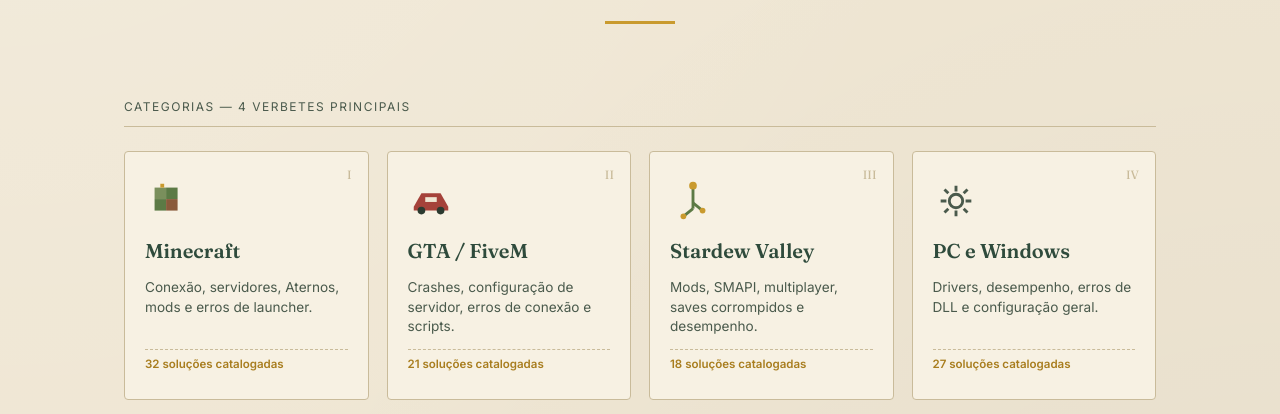
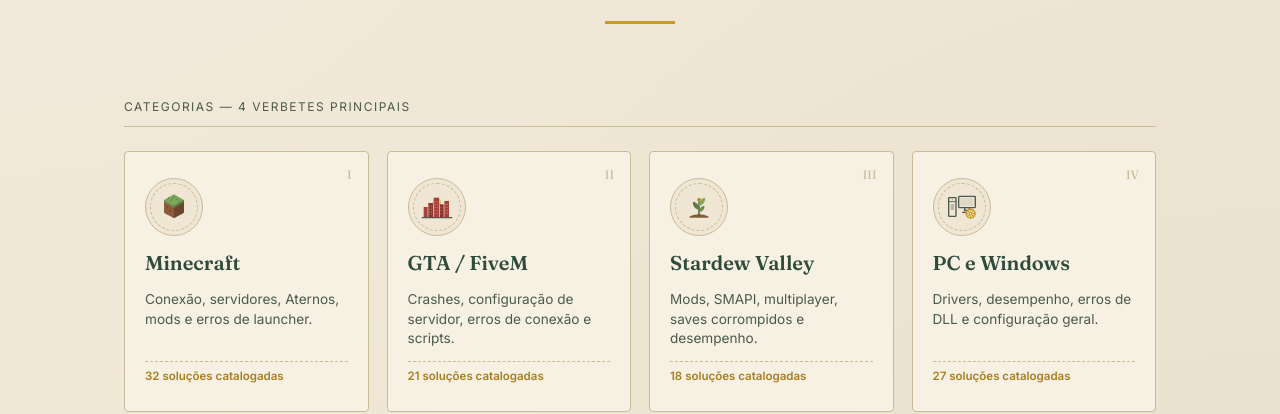
Before and after one commit to gabrielchcattaneo10-droid/sitebase, a plain HTML site: page index.html in a window 1280 px wide. Shown: the part 395-809 px from the top of the page. Drawn offline with Linux system fonts and the light colour scheme.

Commit message:
Refactor index.html structure and styles

```diff
--- a/index.html
+++ b/index.html
@@ -208,9 +208,31 @@
     font-size: 0.75em;
     color: var(--line);
   }
+  .icon-badge{
+    width: 58px;
+    height: 58px;
+    border-radius: 50%;
+    background: var(--paper);
+    border: 1.5px solid var(--line);
+    display:flex;
+    align-items:center;
+    justify-content:center;
+    position:relative;
+    flex-shrink:0;
+  }
+  .icon-badge::before{
+    content:"";
+    position:absolute;
+    inset: 4px;
+    border-radius: 50%;
+    border: 1px dashed var(--line);
+  }
+  .entry:hover .icon-badge{ border-color: var(--gold); }
   .icon{
-    width: 46px;
-    height: 46px;
+    width: 32px;
+    height: 32px;
+    position:relative;
+    z-index:1;
   }
   .entry h3{
     font-family:'Fraunces', serif;
@@ -316,13 +338,26 @@
 
     <a class="entry" href="#">
       <span class="num">I</span>
+      <div class="icon-badge">
       <svg class="icon" viewBox="0 0 48 48" fill="none">
-        <rect x="10" y="10" width="12" height="12" fill="#7a8f5c"/>
-        <rect x="22" y="10" width="12" height="12" fill="#5c7a45"/>
-        <rect x="10" y="22" width="12" height="12" fill="#5c7a45"/>
-        <rect x="22" y="22" width="12" height="12" fill="#8a5a3b"/>
-        <rect x="16" y="6" width="4" height="4" fill="#c99a2e"/>
+        <!-- cubo de grama isométrico, textura autoral (não é a textura oficial do jogo) -->
+        <path d="M24 5 L39 13.5 L24 22 L9 13.5 Z" fill="#7fa85c"/>
+        <path d="M9 13.5 L24 22 L24 41 L9 32.5 Z" fill="#8a5a3b"/>
+        <path d="M39 13.5 L24 22 L24 41 L39 32.5 Z" fill="#6e4630"/>
+        <!-- textura do topo: tufos de grama, padrão próprio -->
+        <path d="M15 12 L16.5 9.5 M19 14.5 L20.5 12 M23 11 L24.5 8.5 M27 13.5 L28.5 11 M31 15.5 L32.5 13" stroke="#5c7a45" stroke-width="1.3" stroke-linecap="round"/>
+        <!-- faixa de grama nas laterais, acima da terra -->
+        <path d="M9 13.5 L24 22 L24 25.5 L9 17 Z" fill="#6e8f4d"/>
+        <path d="M39 13.5 L24 22 L24 25.5 L39 17 Z" fill="#5c7a45"/>
+        <!-- pontos na terra, textura própria -->
+        <circle cx="14" cy="24" r="0.9" fill="#5c4028"/>
+        <circle cx="18" cy="29" r="0.9" fill="#5c4028"/>
+        <circle cx="13" cy="34" r="0.9" fill="#5c4028"/>
+        <circle cx="34" cy="24" r="0.9" fill="#4a3520"/>
+        <circle cx="30" cy="29" r="0.9" fill="#4a3520"/>
+        <circle cx="35" cy="34" r="0.9" fill="#4a3520"/>
       </svg>
+      </div>
       <h3>Minecraft</h3>
       <p>Conexão, servidores, Aternos, mods e erros de launcher.</p>
       <span class="count">32 soluções catalogadas</span>
@@ -330,12 +365,22 @@
 
     <a class="entry" href="#">
       <span class="num">II</span>
+      <div class="icon-badge">
       <svg class="icon" viewBox="0 0 48 48" fill="none">
-        <path d="M6 30 L14 16 L34 16 L42 30 L42 34 L6 34 Z" fill="#a5423a"/>
-        <circle cx="14" cy="34" r="4" fill="#2b3a2f"/>
-        <circle cx="34" cy="34" r="4" fill="#2b3a2f"/>
-        <rect x="18" y="20" width="12" height="5" fill="#efe6d3"/>
+        <!-- sol/lua baixo no horizonte -->
+        <circle cx="24" cy="16" r="6" fill="#c99a2e" opacity="0.55"/>
+        <!-- skyline, alturas variadas -->
+        <rect x="4" y="24" width="6" height="16" fill="#a5423a"/>
+        <rect x="11" y="18" width="7" height="22" fill="#8a342d"/>
+        <rect x="19" y="10" width="8" height="30" fill="#a5423a"/>
+        <rect x="28" y="20" width="6" height="20" fill="#8a342d"/>
+        <rect x="35" y="15" width="7" height="25" fill="#a5423a"/>
+        <!-- janelas, textura própria -->
+        <path d="M13 22 L13 36 M16 22 L16 36 M21 15 L21 35 M24.5 15 L24.5 35 M30 24 L30 36 M37 19 L37 36 M40 19 L40 36" stroke="#efe6d3" stroke-width="0.8" stroke-dasharray="2 2.4" opacity="0.7"/>
+        <!-- base/rua -->
+        <line x1="2" y1="40" x2="46" y2="40" stroke="#4a5a4c" stroke-width="2" stroke-linecap="round"/>
       </svg>
+      </div>
       <h3>GTA / FiveM</h3>
       <p>Crashes, configuração de servidor, erros de conexão e scripts.</p>
       <span class="count">21 soluções catalogadas</span>
@@ -343,14 +388,21 @@
 
     <a class="entry" href="#">
       <span class="num">III</span>
+      <div class="icon-badge">
       <svg class="icon" viewBox="0 0 48 48" fill="none">
-        <path d="M24 8 L24 32" stroke="#5c7a45" stroke-width="3"/>
-        <path d="M24 32 L14 40" stroke="#5c7a45" stroke-width="3" fill="none"/>
-        <path d="M24 26 L34 34" stroke="#5c7a45" stroke-width="3" fill="none"/>
-        <circle cx="24" cy="8" r="4" fill="#c99a2e"/>
-        <circle cx="14" cy="40" r="3" fill="#c99a2e"/>
-        <circle cx="34" cy="34" r="3" fill="#c99a2e"/>
+        <!-- montinho de terra -->
+        <path d="M10 38 Q24 32 38 38 L38 40 L10 40 Z" fill="#8a5a3b"/>
+        <!-- caule principal -->
+        <path d="M24 38 C24 30 24 24 24 16" stroke="#456138" stroke-width="2.2" stroke-linecap="round" fill="none"/>
+        <!-- folhas, formato próprio (não é sprite do jogo) -->
+        <path d="M24 28 C18 27 14 22 15 16 C21 17 24 21 24 28 Z" fill="#5c7a45"/>
+        <path d="M24 22 C30 21 34 16 33 10 C27 11 24 15 24 22 Z" fill="#7fa85c"/>
+        <path d="M24 32 C29 31 33 27 32 22 C27 23 24 26 24 32 Z" fill="#6e8f4d"/>
+        <!-- flor no topo -->
+        <circle cx="24" cy="13" r="3" fill="#c99a2e"/>
+        <circle cx="24" cy="13" r="1.3" fill="#a87d1e"/>
       </svg>
+      </div>
       <h3>Stardew Valley</h3>
       <p>Mods, SMAPI, multiplayer, saves corrompidos e desempenho.</p>
       <span class="count">18 soluções catalogadas</span>
@@ -358,10 +410,26 @@
 
     <a class="entry" href="#">
       <span class="num">IV</span>
+      <div class="icon-badge">
       <svg class="icon" viewBox="0 0 48 48" fill="none">
-        <circle cx="24" cy="24" r="7" stroke="#4a5a4c" stroke-width="3" fill="none"/>
-        <path d="M24 8 L24 14 M24 34 L24 40 M8 24 L14 24 M34 24 L40 24 M12 12 L16 16 M32 32 L36 36 M12 36 L16 32 M32 16 L36 12" stroke="#4a5a4c" stroke-width="3"/>
+        <!-- torre -->
+        <rect x="4" y="10" width="11" height="28" rx="1" fill="none" stroke="#4a5a4c" stroke-width="2"/>
+        <line x1="4" y1="16" x2="15" y2="16" stroke="#4a5a4c" stroke-width="1.3"/>
+        <circle cx="9.5" cy="13" r="1" fill="#c99a2e"/>
+        <line x1="7" y1="21" x2="12" y2="21" stroke="#4a5a4c" stroke-width="1"/>
+        <line x1="7" y1="24" x2="12" y2="24" stroke="#4a5a4c" stroke-width="1"/>
+        <line x1="7" y1="27" x2="12" y2="27" stroke="#4a5a4c" stroke-width="1"/>
+        <!-- monitor -->
+        <rect x="19" y="8" width="25" height="17" rx="1.2" fill="none" stroke="#4a5a4c" stroke-width="2"/>
+        <rect x="21.5" y="10.5" width="20" height="12" fill="#4a5a4c" opacity="0.1"/>
+        <path d="M28 25 L28 29 L35 29 L35 25" stroke="#4a5a4c" stroke-width="2" fill="none"/>
+        <line x1="25" y1="32" x2="38" y2="32" stroke="#4a5a4c" stroke-width="2" stroke-linecap="round"/>
+        <!-- engrenagem sobreposta -->
+        <circle cx="37" cy="34" r="6.5" fill="var(--paper)" stroke="#c99a2e" stroke-width="2.2"/>
+        <circle cx="37" cy="34" r="2.1" fill="none" stroke="#c99a2e" stroke-width="1.8"/>
+        <path d="M37 27.5 L37 30 M37 38 L37 40.5 M30.5 34 L33 34 M41 34 L43.5 34 M32.5 29.5 L34.2 31.2 M39.8 36.8 L41.5 38.5 M32.5 38.5 L34.2 36.8 M39.8 31.2 L41.5 29.5" stroke="#c99a2e" stroke-width="1.8" stroke-linecap="round"/>
       </svg>
+      </div>
       <h3>PC e Windows</h3>
       <p>Drivers, desempenho, erros de DLL e configuração geral.</p>
       <span class="count">27 soluções catalogadas</span>
```
